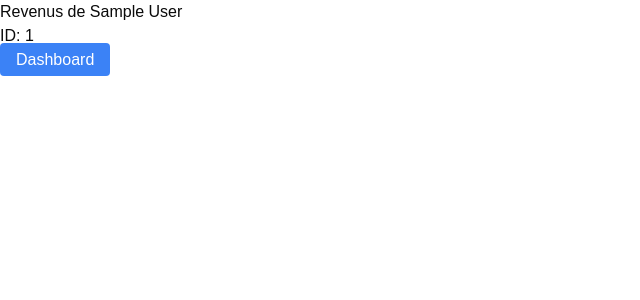
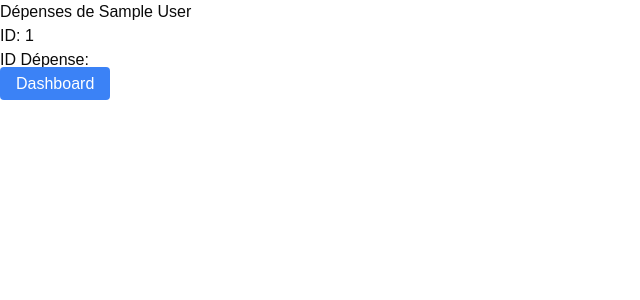
Before and after one commit to BouklifYacine/NextJS-Projet-Budget, a Next.js app in the folder statsgo/: page /utilisateur/1/depenses/1 in a window 1280 px wide. Shown: the top 300 px of the page, without its empty margins (0-640 px from the left). Built offline with nearby package versions, Linux system fonts and the light colour scheme; no server answers; sample sign-in values are in the browser's storage.

Commit message:
Récuparation de la data a une autre patch avec les query

```diff
--- a/statsgo/app/utilisateur/[id]/dashboard/page.tsx
+++ b/statsgo/app/utilisateur/[id]/dashboard/page.tsx
@@ -13,6 +13,7 @@ import AjouterDesRevenus from "@/components/BoutonAjouterRevenu";
 import AjouterDesDepenses from "@/components/BoutonAjouterDepense";
 import BoutonEditRevenus from "@/components/BoutonEditRevenu";
 import BoutonEditDepenses from "@/components/BoutonEditDepenses";
+import Link from "next/link";
 
 interface Params {
  id: string;
@@ -127,7 +128,7 @@ const SupprimerRevenus = useMutation({
              <div key={depense.id} className="bg-white p-4 rounded-2xl border border-gray-400 shadow">
                <div className="font-bold text-red-600 flex justify-between">
                 <p>-{depense.prix}€</p>
-                <p className="flex gap-x-3 cursor-pointer"><BoutonEditDepenses  id={routeParams.id} depenseid={depense.id}></BoutonEditDepenses> <Alerte texte="depense" Supprimer={() => SupprimerDepenses.mutate(depense.id)} ></Alerte></p>
+                <p className="flex gap-x-3 cursor-pointer"> <Link href={{pathname : `/utilisateur/${routeParams.id}/depenses/${depense.id}` , query : { id : routeParams.id, iddepense : depense.id}}}> <BoutonEditDepenses  ></BoutonEditDepenses></Link> <Alerte texte="depense" Supprimer={() => SupprimerDepenses.mutate(depense.id)} ></Alerte></p>
                </div>
                <p>Description de la dépense : {depense.description}</p>
                <p className="text-sm text-gray-500">
@@ -148,7 +149,7 @@ const SupprimerRevenus = useMutation({
              <div key={revenu.id} className="bg-white p-4 rounded-2xl border border-gray-400 shadow">
               <div className="font-bold text-green-500 flex justify-between">
                 <p>-{revenu.prix}€</p>
-                <p className="flex gap-x-3 cursor-pointer"><BoutonEditRevenus id={routeParams.id} revenuid={revenu.id} /> <Alerte texte="revenu" Supprimer={() => SupprimerRevenus.mutate(revenu.id)}></Alerte></p>
+                <p className="flex gap-x-3 cursor-pointer"> <Link href={{ pathname : `/utilisateur/${routeParams.id}/revenus/${revenu.id}` , query : { id : routeParams.id, revenuid : revenu.id}}}> <BoutonEditRevenus /> </Link> <Alerte texte="revenu" Supprimer={() => SupprimerRevenus.mutate(revenu.id)}></Alerte></p>
                </div>
                <p>Description du revenu  : {revenu.description}</p>
                <p className="text-sm text-gray-500">
--- a/statsgo/app/utilisateur/[id]/depenses/[depensesid]/page.tsx
+++ b/statsgo/app/utilisateur/[id]/depenses/[depensesid]/page.tsx
@@ -2,22 +2,32 @@ import { auth } from "@/auth";
 import Link from "next/link";
 import { redirect } from "next/navigation";
 
+type SearchParams = {
+  searchParams: {
+    iddepense?: string;
+  };
+};
+
 export default async function DepensePage({
   params,
+  searchParams,
 }: {
   params: { id: string };
+  searchParams: SearchParams["searchParams"];
 }) {
   const session = await auth();
   if (!session || !session.user) {
     redirect("/");
   }
 
-  const { id } = await params;
+  const { id } = params;
+  const { iddepense } = searchParams;
 
   return (
     <div>
-      <h1>Revenus de {session.user.name}</h1>
+      <h1>Dépenses de {session.user.name}</h1>
       <p>ID: {id}</p>
+      <p>ID Dépense: {iddepense}</p>
       <Link
         href={`/utilisateur/${session?.user?.id}/dashboard`}
         className="bg-blue-500 text-white px-4 py-2 rounded"
--- a/statsgo/app/utilisateur/[id]/revenus/[revenusid]/page.tsx
+++ b/statsgo/app/utilisateur/[id]/revenus/[revenusid]/page.tsx
@@ -2,10 +2,18 @@ import { auth } from "@/auth";
 import Link from "next/link";
 import { redirect } from "next/navigation";
 
+type SearchParams = {
+  searchParams: {
+    revenuid?: string;
+  };
+};
+
 export default async function RevenuPage({
   params,
+  searchParams,
 }: {
   params: { id: string };
+  searchParams: SearchParams["searchParams"];
 }) {
   const session = await auth();
   if (!session || !session.user) {
@@ -13,11 +21,14 @@ export default async function RevenuPage({
   }
 
   const { id } = await params;
+  const { revenuid } = await searchParams;
+
 
   return (
     <div>
       <h1>Revenus de {session.user.name}</h1>
       <p>ID: {id}</p>
+      <p>ID revenu: {revenuid}</p>
       <Link
         href={`/utilisateur/${session?.user?.id}/dashboard`}
         className="bg-blue-500 text-white px-4 py-2 rounded"
--- a/statsgo/components/BoutonEditDepenses.tsx
+++ b/statsgo/components/BoutonEditDepenses.tsx
@@ -1,20 +1,9 @@
 import { Pencil } from "lucide-react";
-import { useRouter } from "next/navigation";
 import React from "react";
 
-interface Props {
-  id : string,
-  depenseid : number
-}
+const BoutonEditDepenses = () => {
 
-const BoutonEditDepenses = ({id, depenseid} : Props) => {
-
-  const router = useRouter()
-
-  const Redirection = () => {
-    router.push(`/utilisateur/${id}/revenus/${depenseid}`)
-  }
-  return <> <Pencil onClick={Redirection} className="text-gray-500" /></>;
+  return <> <Pencil  className="text-gray-500" /></>;
 };
 
 export default BoutonEditDepenses;
--- a/statsgo/components/BoutonEditRevenu.tsx
+++ b/statsgo/components/BoutonEditRevenu.tsx
@@ -1,20 +1,9 @@
 import { Pencil } from "lucide-react";
-import { useRouter } from "next/navigation";
 import React from "react";
 
-interface Props {
-  id : string,
-  revenuid : number
-}
+const BoutonEditRevenus = () => {
 
-const BoutonEditRevenus = ({id, revenuid} : Props) => {
-
-  const router = useRouter()
-
-  const Redirection = () => {
-    router.push(`/utilisateur/${id}/revenus/${revenuid}`)
-  }
-  return <> <Pencil onClick={Redirection} className="text-gray-500" /></>;
+  return <> <Pencil  className="text-gray-500" /></>;
 };
 
 export default BoutonEditRevenus;
```
